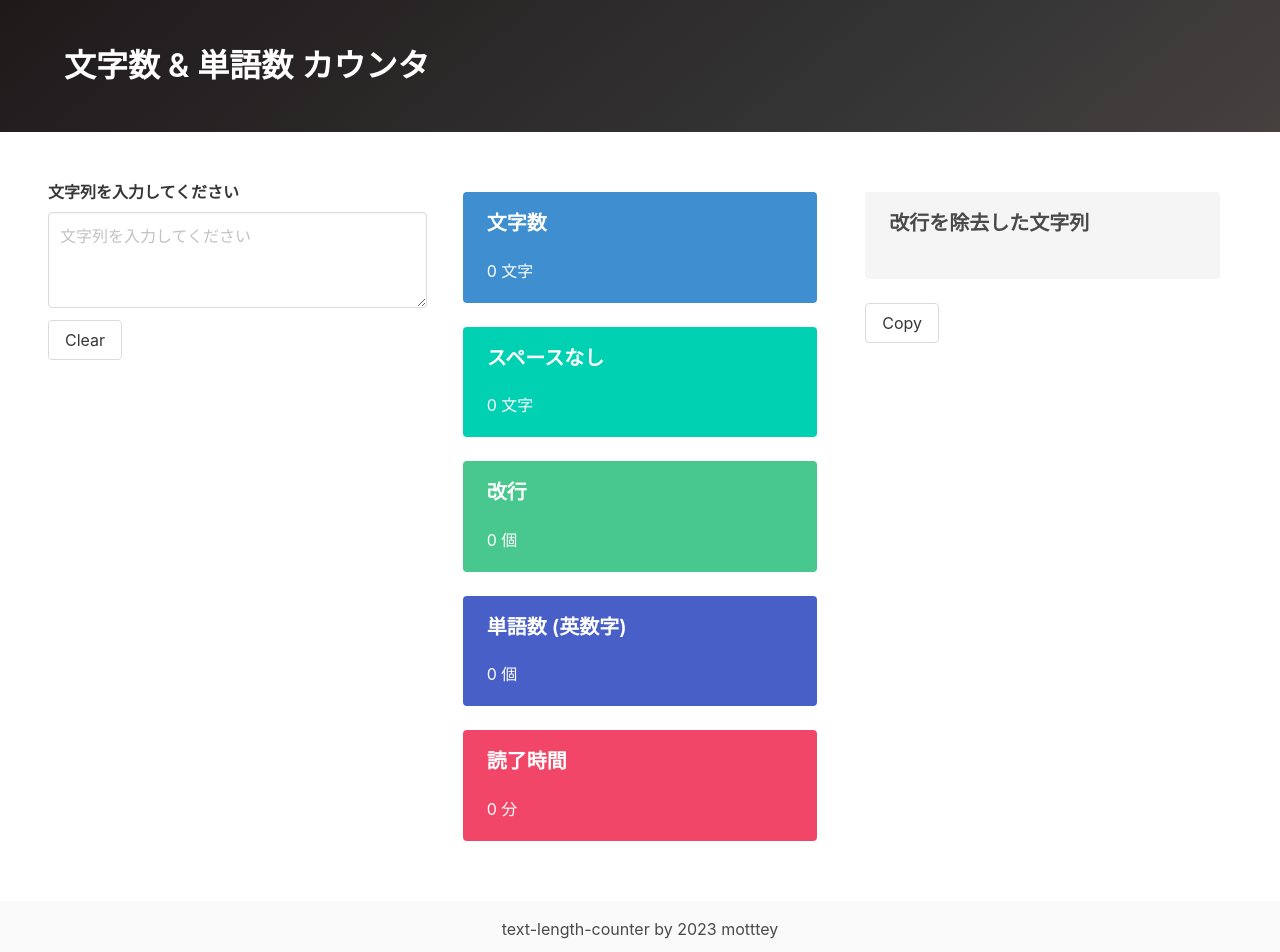
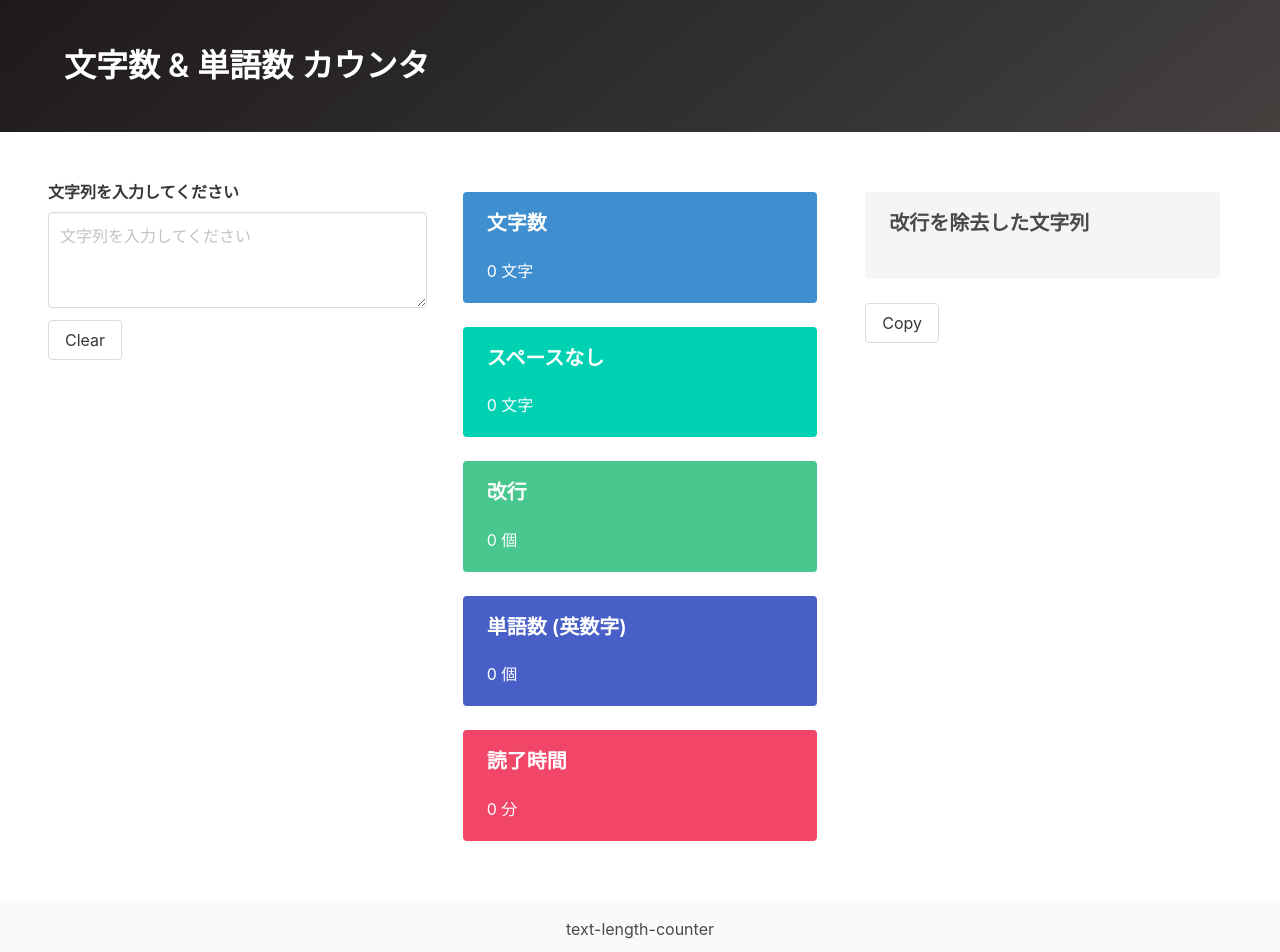
Before and after one commit to motttey/text-length-counter, a Next.js app: page / in a window 1280 px wide. Shown: the top 952 px of the page. Built offline with nearby package versions, Linux system fonts and the light colour scheme.

Commit message:
fix: edit credit

```diff
--- a/app/components/Footer.jsx
+++ b/app/components/Footer.jsx
@@ -10,7 +10,7 @@ export default function Footer() {
     return (
       <footer className="footer" style={style}>
         <div className="content has-text-centered">
-          <p>text-length-counter by {new Date().getFullYear()} motttey</p>
+          <p>text-length-counter</p>
         </div>
       </footer>
     );
--- a/public/index.html
+++ b/public/index.html
@@ -12,7 +12,6 @@
     <meta property="og:url" content="https://text-length-counter.netlify.app/" />
     <meta property="og:locale" content="ja_JP" />
     <meta name="twitter:site" content="summary_large_image" />
-    <meta name="twitter:card" content="@motttey" />
     <meta name="viewport" content="width=device-width,initial-scale=1">
     <title>文字数 & 単語数 カウンタ</title>
 
```
